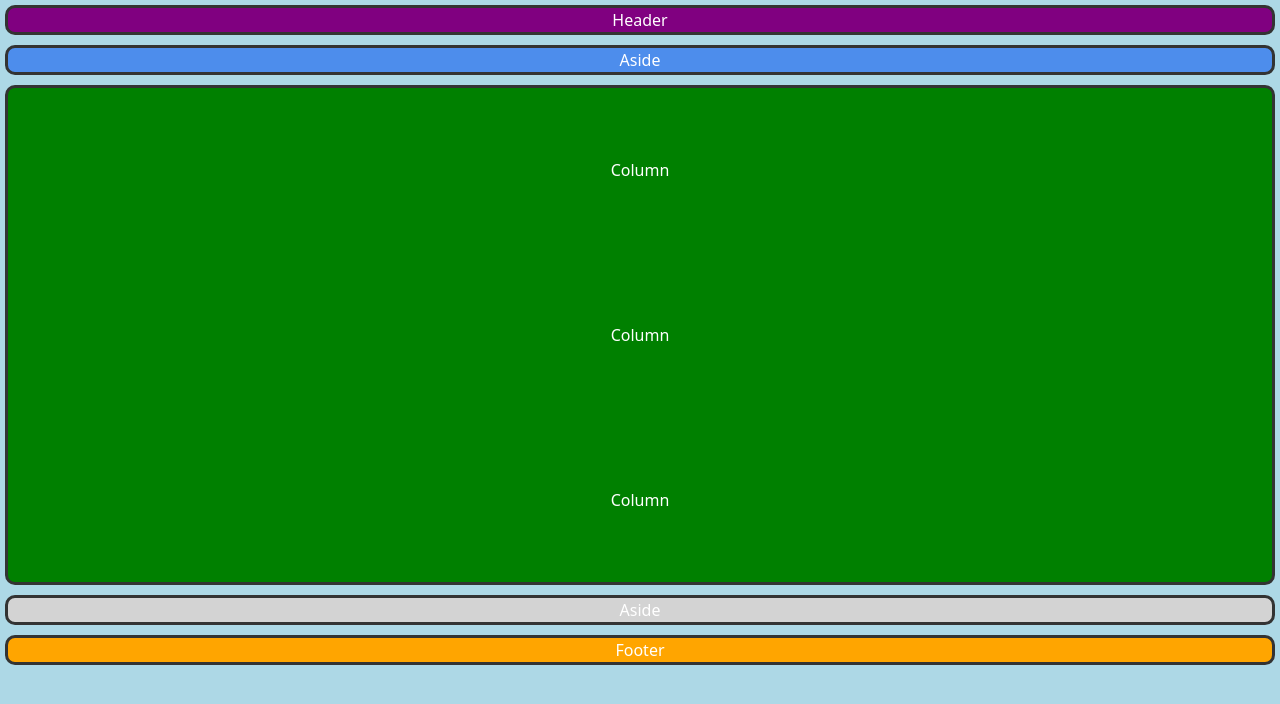
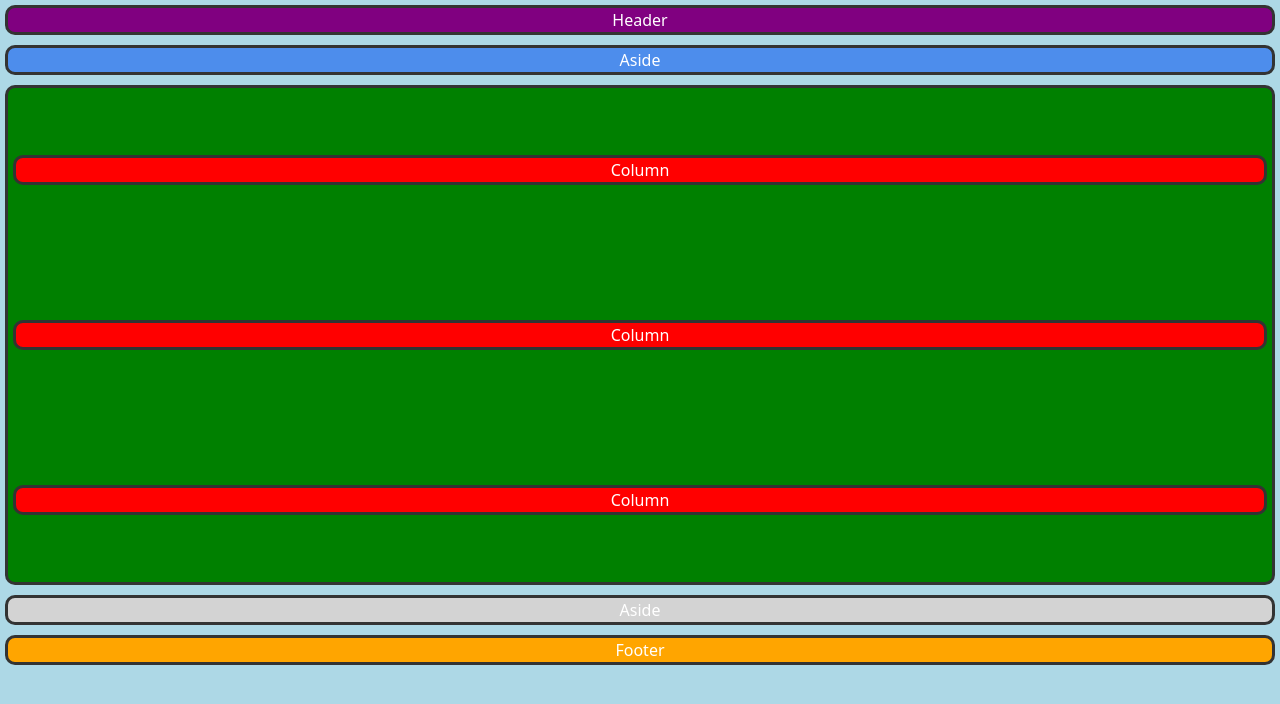
Before and after one commit to CarlChapman95/grid-wireframe-practice, a plain HTML site: page index.html in a window 1280 px wide. Drawn offline with Linux system fonts and the light colour scheme.

Commit message:
relaunch

```diff
--- a/index.html
+++ b/index.html
@@ -12,9 +12,9 @@
         <div class="gridbox-item gridbox-header">Header</div>
         <div class="gridbox-item gridbox-aside">Aside</div>
         <div class="gridbox-item gridbox-columns">
-            <div clas="gridbox-item gridbox-column">Column</div>
-            <div clas="gridbox-item gridbox-column">Column</div>
-            <div clas="gridbox-item gridbox-column">Column</div>
+            <div class="gridbox-item gridbox-column">Column</div>
+            <div class="gridbox-item gridbox-column">Column</div>
+            <div class="gridbox-item gridbox-column">Column</div>
         </div>
         <div class="gridbox-item gridbox-aside2">Aside</div>
         <div class="gridbox-item gridbox-footer">Footer</div>
```
